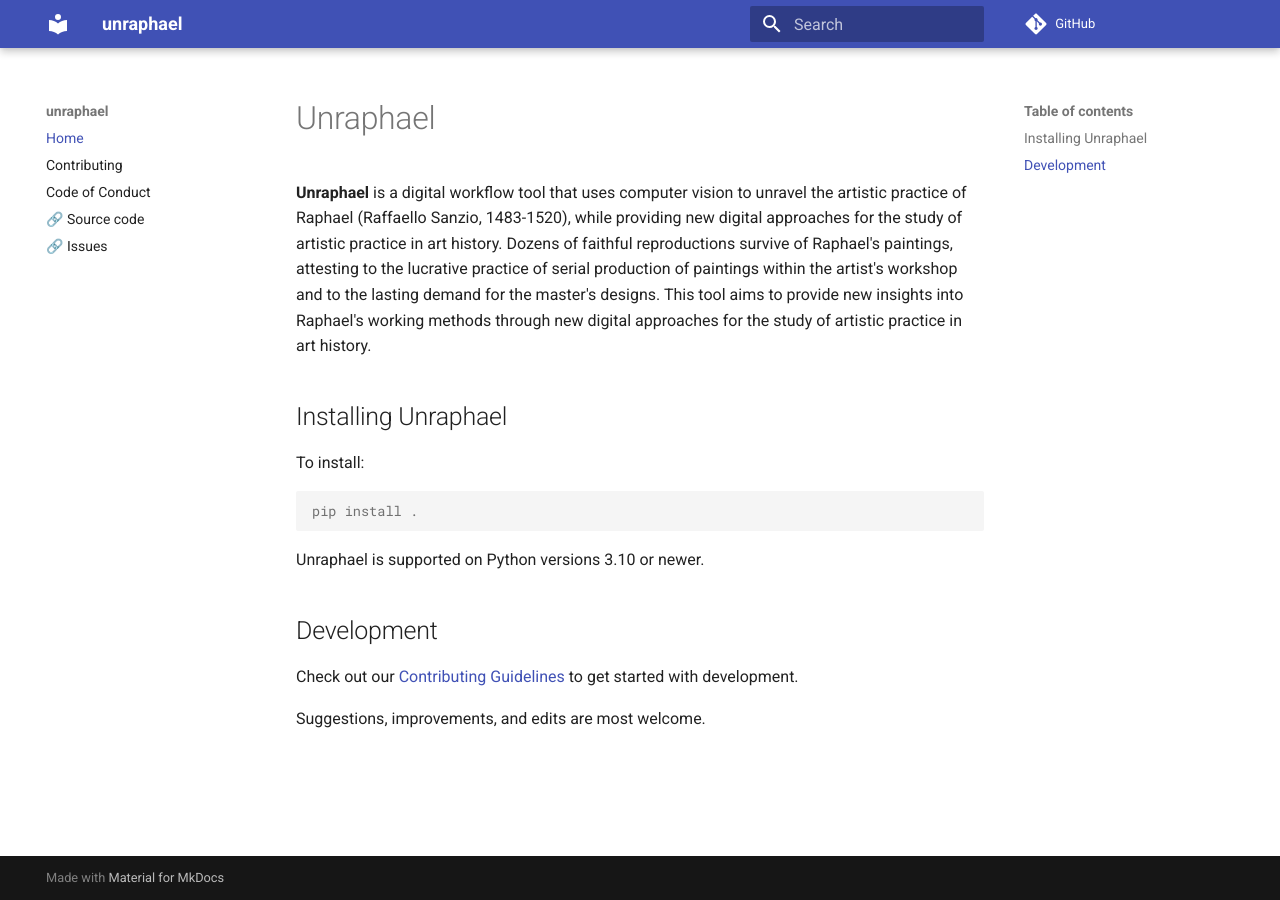
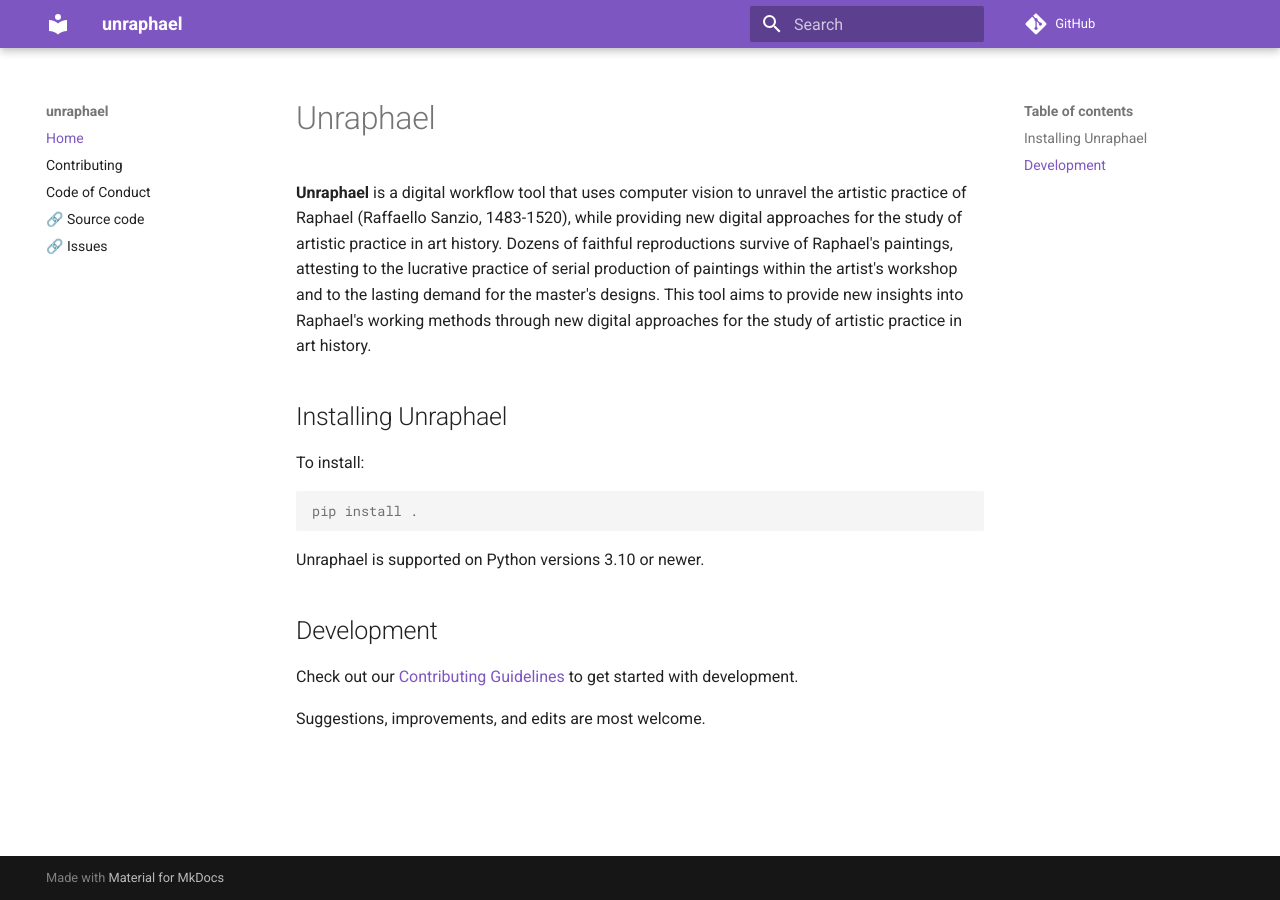
Before and after one commit to DecodingRaphael/unraphael, an MkDocs documentation site: the page built from docs/index.md, in a window 1280 px wide. Built offline with MkDocs 1.6.1 and Material for MkDocs 9.7.7, drawn with Linux system fonts in a browser that asks for light colours; comment, search, counter and statistics services are not loaded.

Commit message:
Update color scheme

```diff
--- a/mkdocs.yml
+++ b/mkdocs.yml
@@ -12,10 +12,10 @@ nav:
 
 theme:
   name: material
-  primary: blue
-  accent: red
   palette:
-    accent: indigo
+    scheme: default
+    primary: deep purple
+    accent: purple
 
 markdown_extensions:
   - admonition
```
